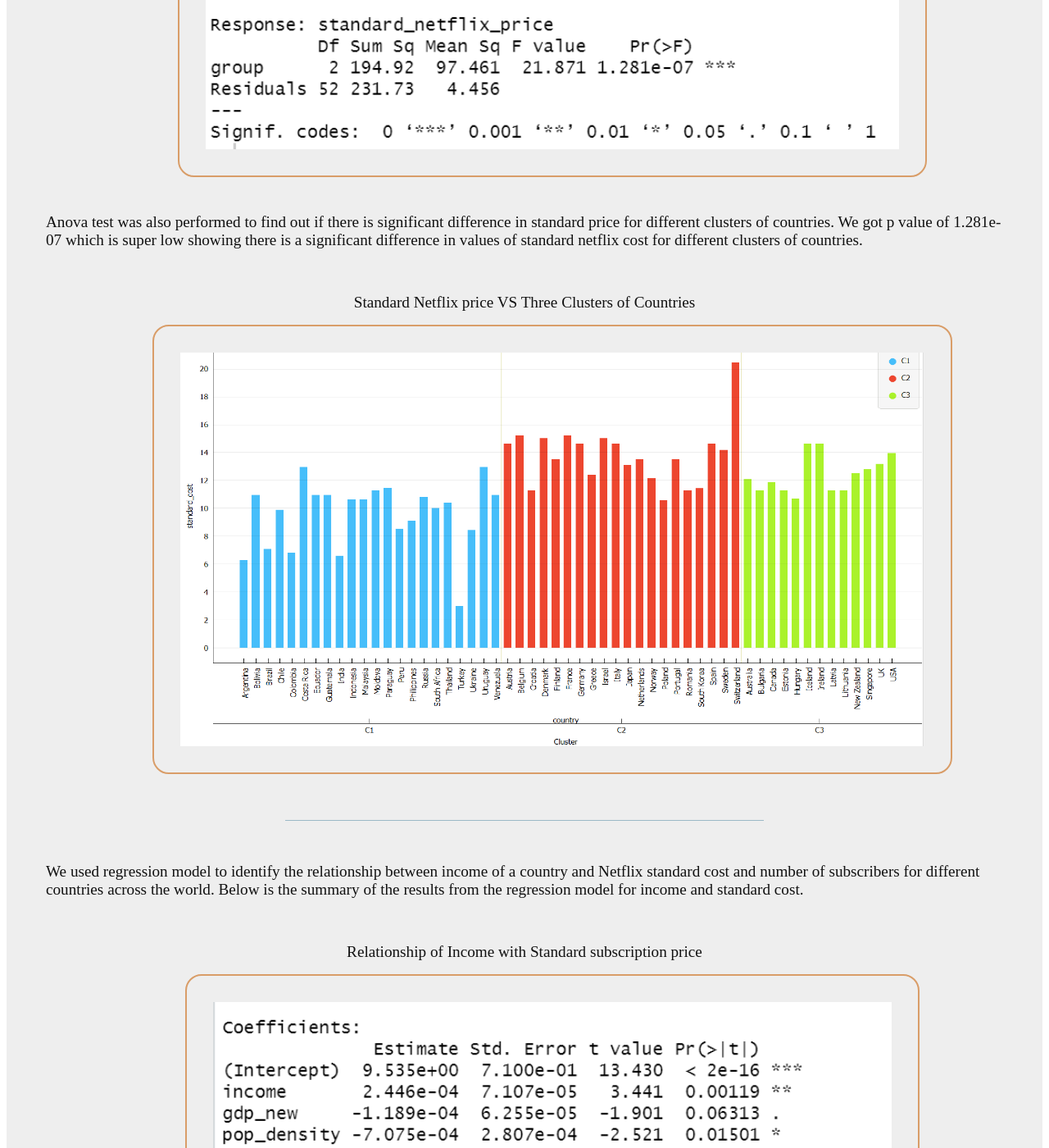
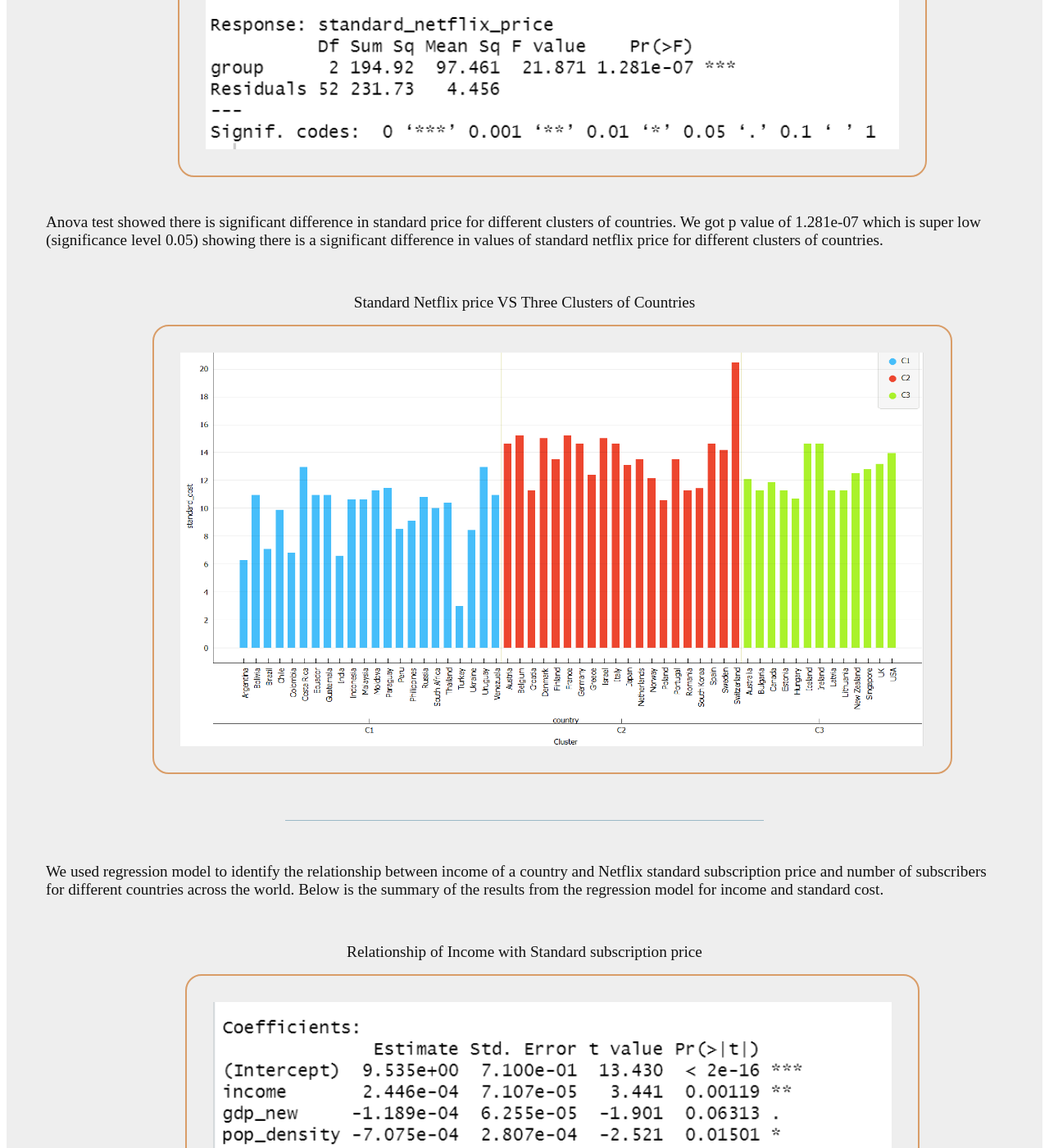
Before and after one commit to sareek/prj_ait664, a Jekyll site: the page built from docs/results.html, in a window 1280 px wide and 1400 px high, scrolled down 1294 px. Shown: the whole window at 82% size. Built offline with Jekyll 4.4.1, drawn with Linux system fonts in a browser that asks for light colours; nearby versions of some CDN libraries.

Commit message:
some changes

```diff
--- a/docs/results.html
+++ b/docs/results.html
@@ -25,9 +25,9 @@
       </figure>
     </div>
     <p>
-      Anova test was also performed to find out if there is significant difference in standard price
-      for different clusters of countries. We got p value of 1.281e-07 which is super low showing there is a
-      significant difference in values of standard netflix cost for different clusters of countries.
+      Anova test showed there is significant difference in standard price
+      for different clusters of countries. We got p value of 1.281e-07 which is super low (significance level 0.05) showing there is a
+      significant difference in values of standard netflix price for different clusters of countries.
     </p>
     <div class="img-holder1">
       <figure>
@@ -41,7 +41,7 @@
     <br />
     <p>
       We used regression model to identify the relationship between
-      income of a country and Netflix standard cost and number of subscribers for different countries across the world.
+      income of a country and Netflix standard subscription price and number of subscribers for different countries across the world.
      Below is the summary of the results from the regression model for income and standard cost.
    </p>
    <div class="img-holder1">
--- a/docs/visualization.html
+++ b/docs/visualization.html
@@ -13,7 +13,7 @@
     <a target="_blank" href="https://qgis.org/en/site/">here:</a></p>
 
     <p>
-      Figure below shows variation in standard Netflix subscriptionn price across the world.
+      Figure below shows variation in standard Netflix subscription price across the world.
       Dard Blue colored countries represent high standard Netflix cost whereas, light blue color countries
       represent low standard Netflix subscription cost.
     </p>
```
Also changed, not shown: docs/_layouts/home.html (+35 -27 lines), docs/summary.html (+6 -3 lines).
